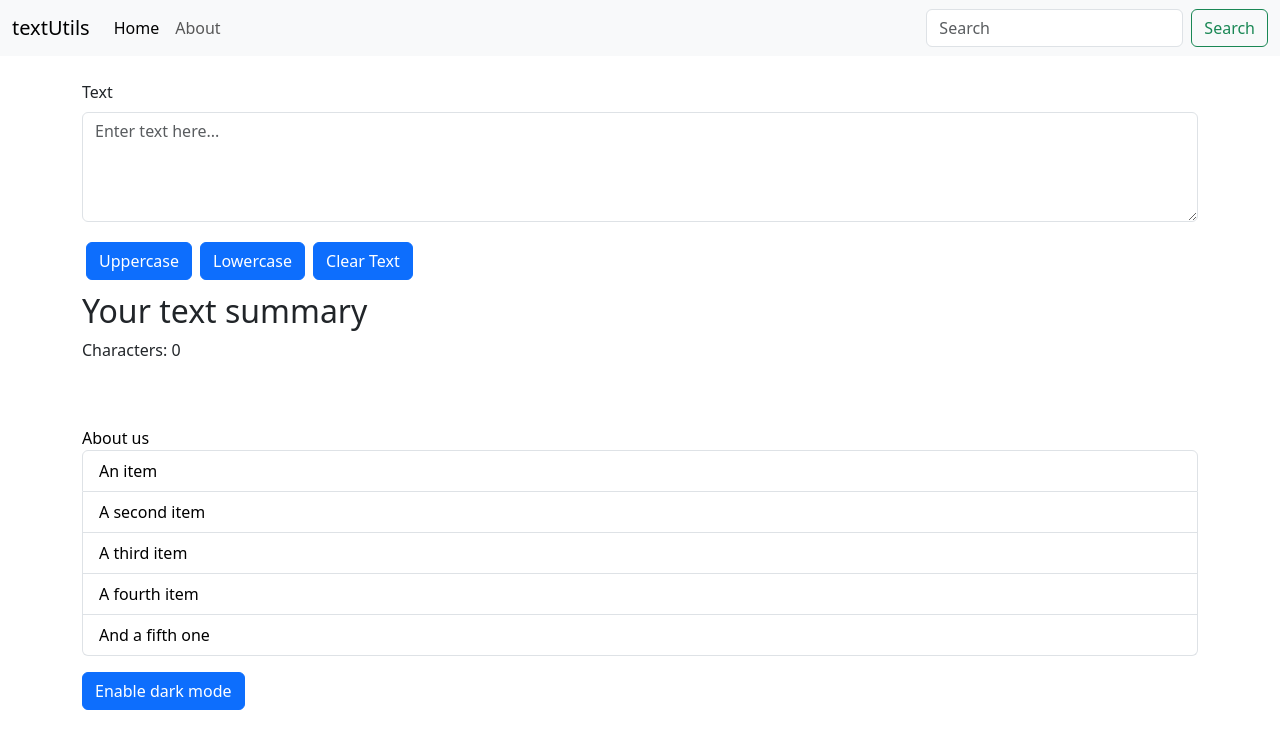
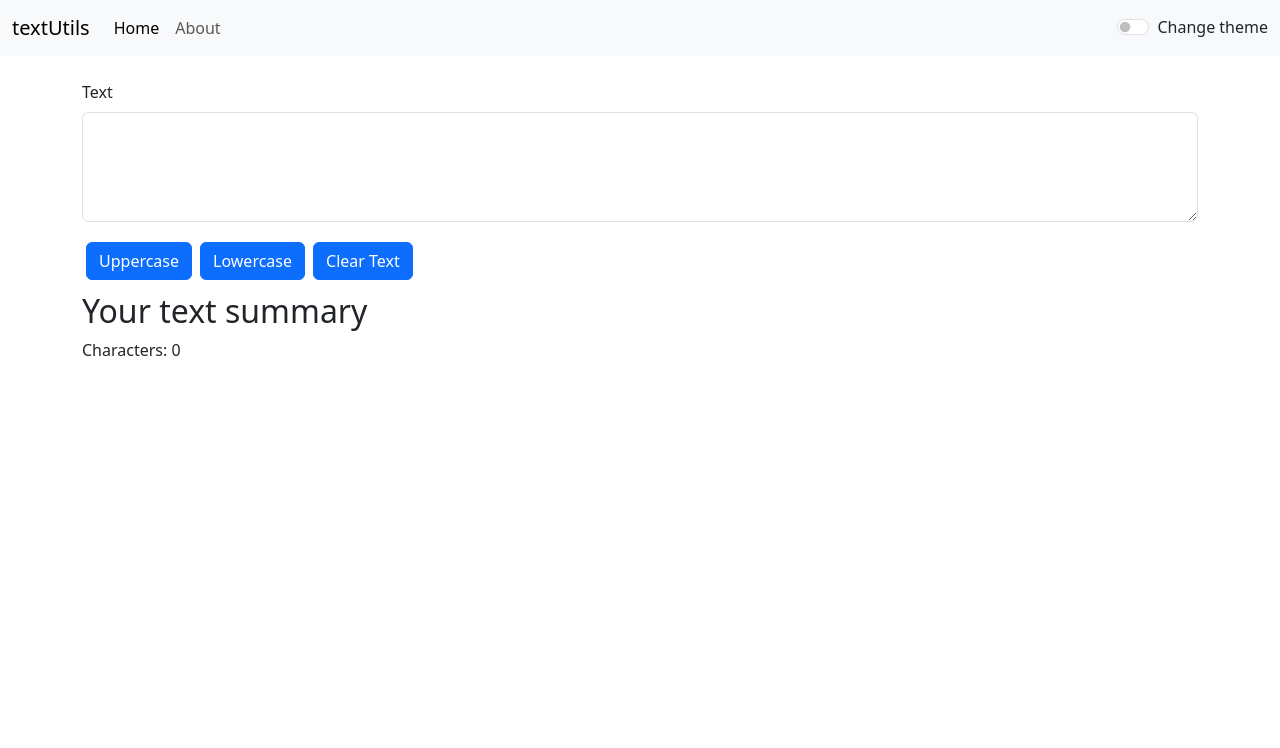
Before and after one commit to BhargovJD/react-cdac, a React (Create React App) app in the folder text-utils/: page / in a window 1280 px wide. Shown: the top 748 px of the page. Built offline with nearby package versions, Linux system fonts and the light colour scheme.

Commit message:
11.Improving Dark Mode & Refactoring App Component

```diff
--- a/text-utils/src/App.js
+++ b/text-utils/src/App.js
@@ -1,13 +1,43 @@
 import About from "./components/About";
 import Navbar from "./components/Navbar";
 import TextForm from "./components/TextForm";
+import { useState } from "react";
 
 function App() {
+  const [darkMode, setDarkMode] = useState("light");
+
+  const toggleMode = () => {
+    if (darkMode === "light") {
+      // Only for navbar
+      setDarkMode("dark");
+
+      // For whole body
+      document.body.style.backgroundColor = "#042743";
+      document.body.style.color = "white";
+    } else {
+      // Only for navbar
+      setDarkMode("light");
+
+      // For whole body
+      document.body.style.backgroundColor = "white";
+      document.body.style.color = "black";
+    }
+  };
   return (
     <div className="App">
-      <Navbar title="textUtils" aboutText="About" homeText="Home" />
-      <TextForm title="Text" textareaPlaceholder="Enter text here..." />
-      <About />
+      <Navbar
+        title="textUtils"
+        aboutText="About"
+        homeText="Home"
+        mode={darkMode}
+        toggleMode={toggleMode}
+      />
+      <TextForm
+        title="Text"
+        mode={darkMode}
+        textareaPlaceholder="Enter text here..."
+      />
+      {/* <About /> */}
     </div>
   );
 }
--- a/text-utils/src/components/Navbar.js
+++ b/text-utils/src/components/Navbar.js
@@ -2,10 +2,12 @@ export default function Navbar({
   title = "Set title here",
   aboutText = "Set about text here",
   homeText = "Set home text here",
+  mode = "light",
+  toggleMode = () => {},
 }) {
   return (
     <>
-      <nav className="navbar navbar-expand-lg bg-body-tertiary">
+      <nav className={`navbar navbar-expand-lg navbar-${mode} bg-${mode}`}>
         <div className="container-fluid">
           <a className="navbar-brand" href="#">
             {title}
@@ -38,18 +40,20 @@ export default function Navbar({
               </li>
             </ul>
 
-            <form className="d-flex" role="search">
+            <div
+              className={`form-check form-switch text-${mode === "light" ? "dark" : "light"}`}
+            >
               <input
-                className="form-control me-2"
-                type="search"
-                placeholder="Search"
-                aria-label="Search"
+                className="form-check-input"
+                type="checkbox"
+                role="switch"
+                id="themeSwitch"
+                onClick={toggleMode}
               />
-
-              <button className="btn btn-outline-success" type="submit">
-                Search
-              </button>
-            </form>
+              <label className="form-check-label" htmlFor="themeSwitch">
+                {"Change theme"}
+              </label>
+            </div>
           </div>
         </div>
       </nav>
--- a/text-utils/src/components/TextForm.js
+++ b/text-utils/src/components/TextForm.js
@@ -2,6 +2,7 @@ import { useState } from "react";
 
 export default function TextForm({
   title = "Set title here",
+  mode = "light",
   textareaPlaceholder = "Set textarea placeholder here",
 }) {
   const [text, setText] = useState("");
@@ -34,8 +35,13 @@ export default function TextForm({
 
           <textarea
             className="form-control"
+            style={{
+              backgroundColor: mode === "dark" ? "#042743" : "white",
+              color: mode === "dark" ? "white" : "black",
+            }}
+            id="message"
             rows={4}
-            placeholder={textareaPlaceholder}
+            // placeholder={textareaPlaceholder}
             value={text}
             onChange={handleOnchange}
           />
```
Also changed, not shown: 1 other file (tests, documents, lock files or other folders).
